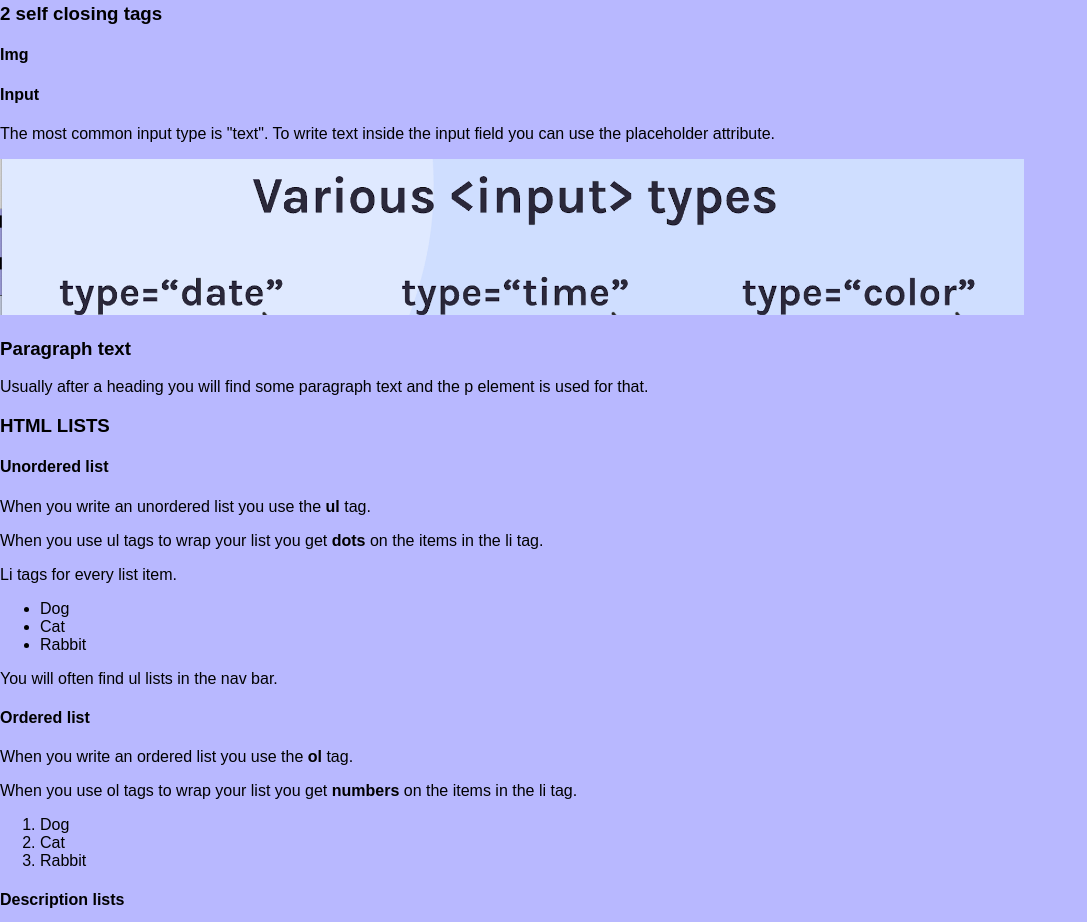
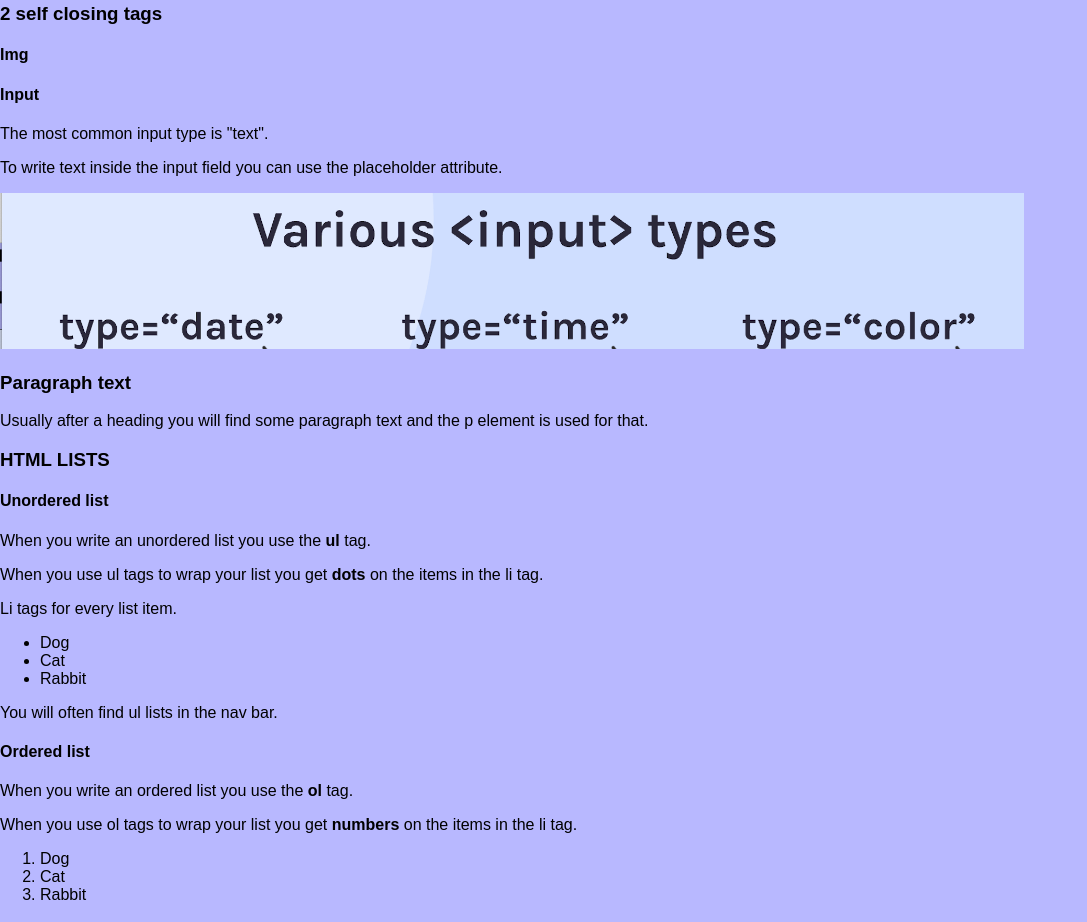
Before and after one commit to Silje32/HTML-CSS, a plain HTML site: page index.html in a window 1280 px wide. Shown: the part 1015-1937 px from the top of the page, without its empty margins (0-1087 px from the left). Drawn offline with Linux system fonts and the light colour scheme.

Commit message:
Added a p tag under input section

```diff
--- a/index.html
+++ b/index.html
@@ -75,9 +75,10 @@
         <h3>2 self closing tags</h3>
         <h4>Img</h4>
         <h4>Input</h4>
+        <p>The most common input type is "text".</p>
         <p>
-          The most common input type is "text". To write text inside the input
-          field you can use the placeholder attribute.
+          To write text inside the input field you can use the placeholder
+          attribute.
         </p>
 
         <img src="./images/Input-types.png" alt="input examples" />
```
